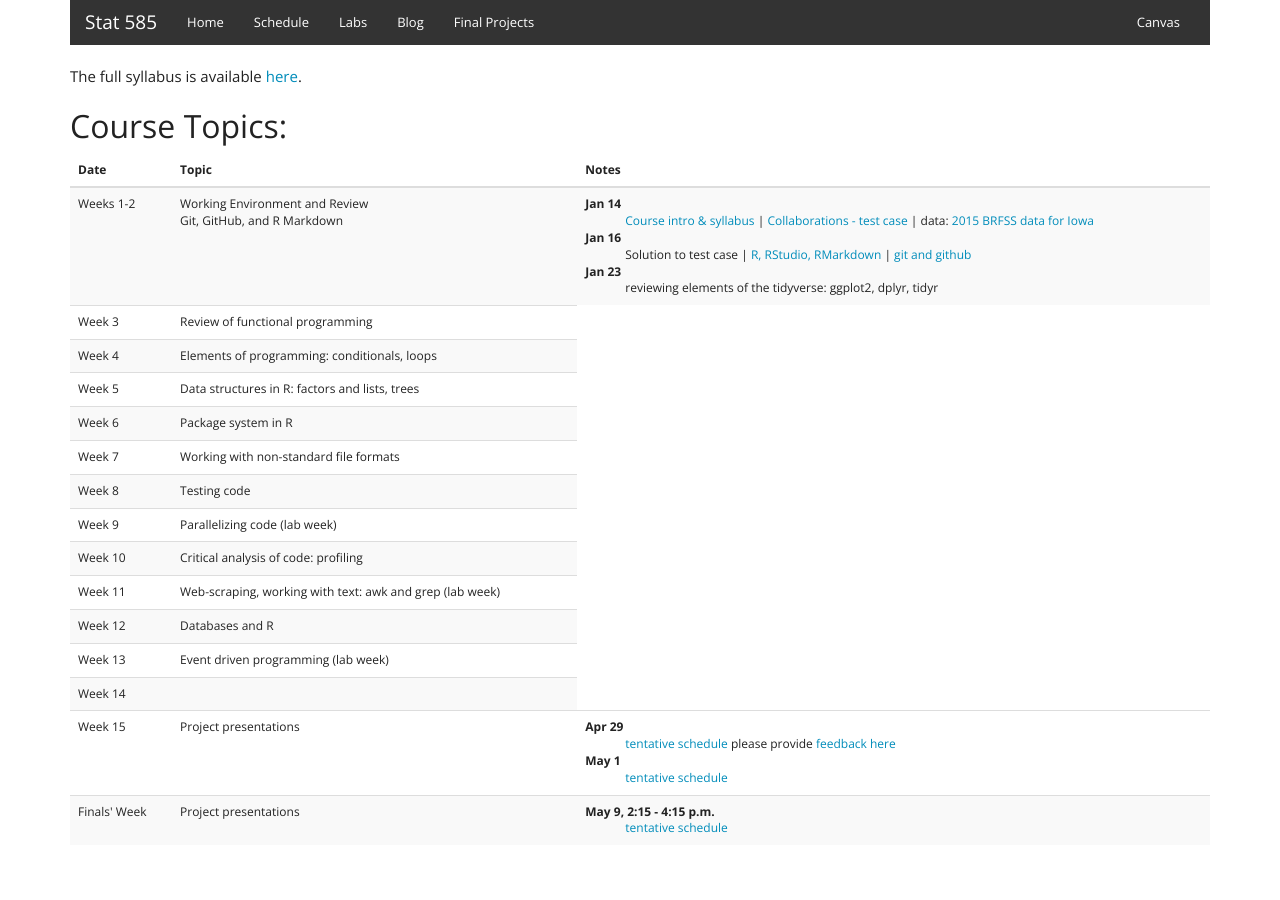
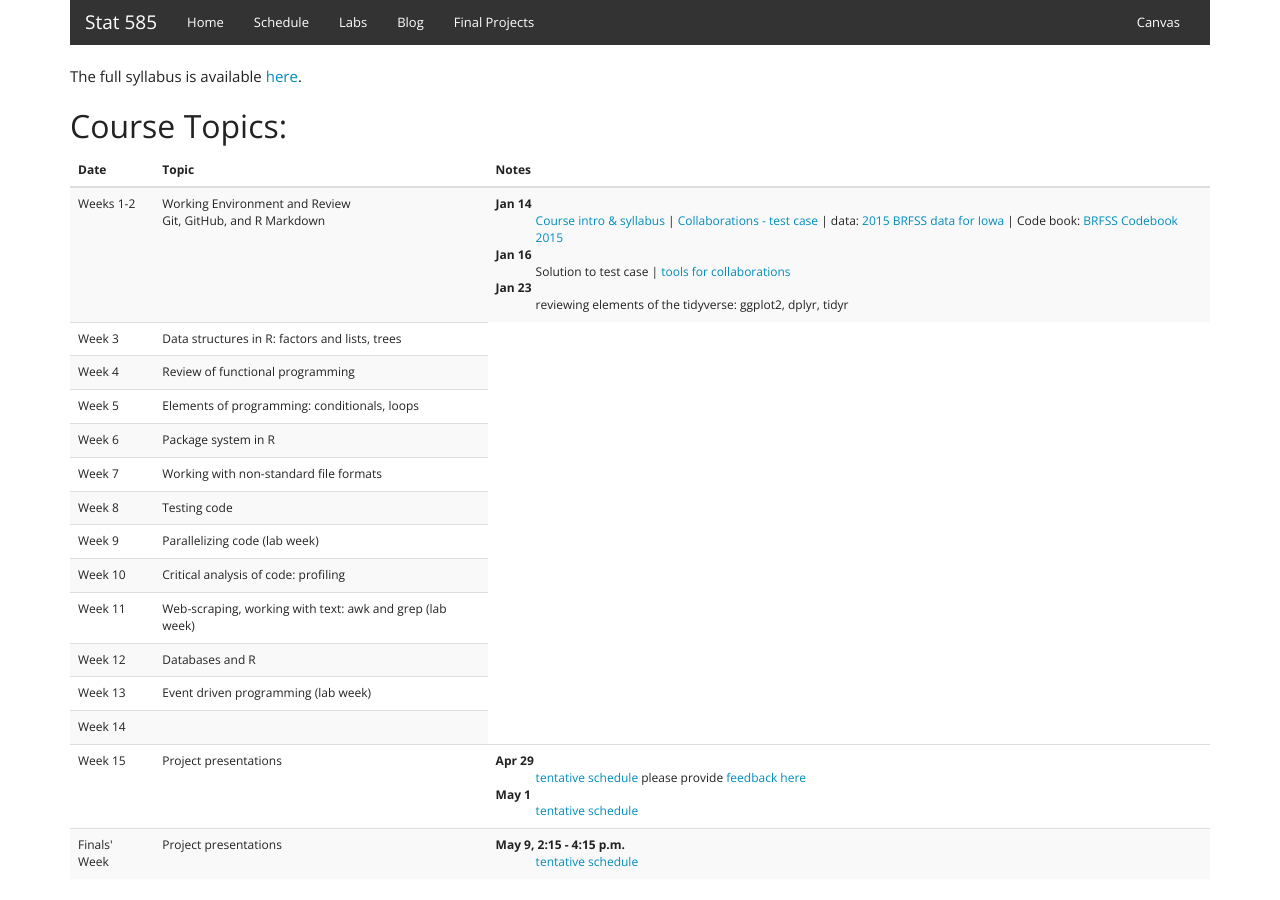
Before and after one commit to zzhou93/Stat585-at-ISU.github.io, a Jekyll site: the page built from schedule.html, in a window 1280 px wide. Built offline with Jekyll 4.4.1, drawn with Linux system fonts in a browser that asks for light colours.

Commit message:
link to code book

```diff
--- a/schedule.html
+++ b/schedule.html
@@ -25,9 +25,9 @@ The full syllabus is available <a href="syllabus.pdf" target=_blank>here</a>.
         <td>
           <dl>
           <dt>Jan 14</dt>
-          <dd><a href="../materials-2019/00_getting-started/slides.html" target=_blank>Course intro & syllabus</a> | <a href="../materials-2019/01_collaborative-environment/01_test-case.html" target=_blank>Collaborations - test case</a> | data: <a href="../materials-2019/01_collaborative-environment/data/brfss_iowa.csv" target=_blank>2015 BRFSS data for Iowa</a></dd>
+          <dd><a href="../materials-2019/00_getting-started/slides.html" target=_blank>Course intro & syllabus</a> | <a href="../materials-2019/01_collaborative-environment/01_test-case.html" target=_blank>Collaborations - test case</a> | data: <a href="../materials-2019/01_collaborative-environment/data/brfss_iowa.csv" target=_blank>2015 BRFSS data for Iowa</a> | Code book: <a href="https://www.cdc.gov/brfss/annual_data/2015/pdf/codebook15_llcp.pdf">BRFSS Codebook 2015</a></dd>
           <dt>Jan 16</dt>
-          <dd>Solution to test case | <a href="../materials/01_collaborative-environment/03_rmarkdown.html" target=_blank>R, RStudio, RMarkdown</a> | <a href="../materials/01_collaborative-environment/04_git.html" target=_blank>git and github</a></dd>
+          <dd>Solution to test case | <a href="../materials/01_collaborative-environment/03_tools-of-the-trade.html" target=_blank>tools for collaborations</a></dd>
           <dt>Jan 23</dt>
           <dd><!--<a href="../materials/01_collaborative-environment/04_git.html" target=_blank>forking repos</a>-->
           reviewing elements of the tidyverse: ggplot2, dplyr, tidyr
@@ -37,15 +37,15 @@ The full syllabus is available <a href="syllabus.pdf" target=_blank>here</a>.
       </tr>
       <tr>
         <td>Week 3</td>
+        <td>Data structures in R: factors and lists, trees</td>
+      </tr>
+      <tr>
+        <td>Week 4</td>
         <td>Review of functional programming</td>
       </tr>
       <tr>
-        <td>Week 4</td>
+        <td>Week 5</td>
         <td>Elements of programming: conditionals, loops</td>
-      </tr>
-      <tr>
-        <td>Week 5</td>
-        <td>Data structures in R: factors and lists, trees</td>
       </tr>
       <tr>
         <td>Week 6</td>
```
